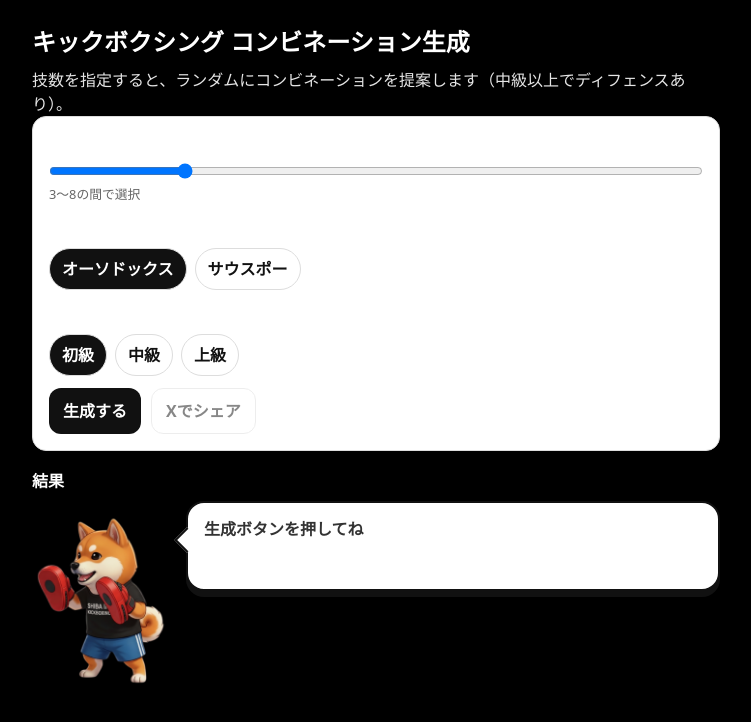
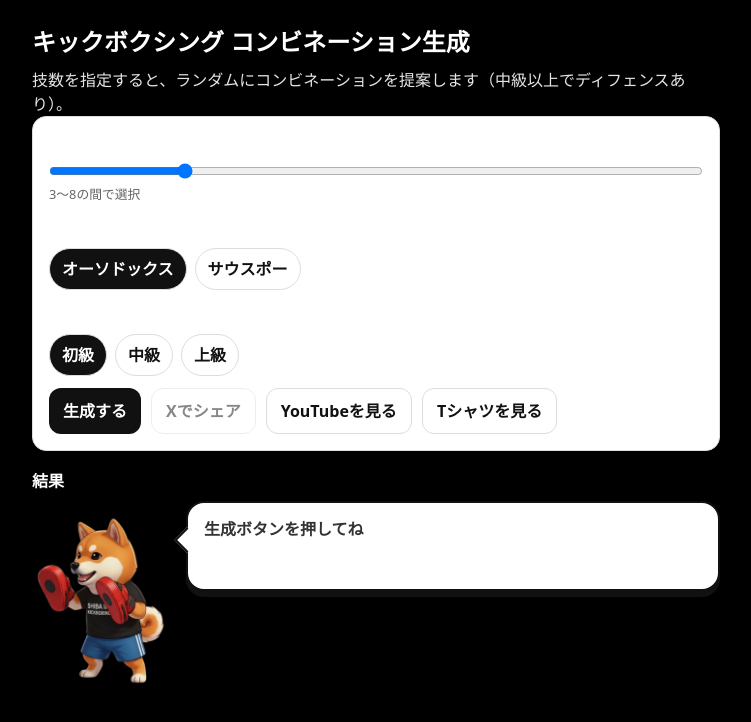
Before and after one commit to fshigeyoshi/kick-combo-generator, a Next.js app: page / in a window 1280 px wide. Shown: the top 722 px of the page, without its empty margins (264-1015 px from the left). Built offline with nearby package versions, Linux system fonts and the light colour scheme.

Commit message:
Add YouTube and T-shirt buttons

```diff
--- a/app/page.tsx
+++ b/app/page.tsx
@@ -40,6 +40,10 @@ export default function Page() {
 
   function onShareX() {
     const url = `https://twitter.com/intent/tweet?text=${encodeURIComponent(shareText)}`;
+    window.open(url, "_blank", "noopener,noreferrer");
+  }
+
+  function openLink(url: string) {
     window.open(url, "_blank", "noopener,noreferrer");
   }
 
@@ -136,7 +140,26 @@ export default function Page() {
   >
     Xでシェア
   </button>
+
+  <button
+    onClick={() =>
+      openLink(
+        "https://youtube.com/playlist?list=PLNWIG_e-8MgVwPShF5yxnX56Xd3rGSlkg&si=eG1iNsx1DYPqqXn_"
+      )
+    }
+    style={secondaryButtonStyle}
+  >
+    YouTubeを見る
+  </button>
+
+  <button
+    onClick={() => openLink("https://ayumu.shopselect.net/")}
+    style={secondaryButtonStyle}
+  >
+    Tシャツを見る
+  </button>
 </div>
+
       </section>
 
       <section style={{ marginTop: 18 }}>
```
Lines whose indentation alone changed are shown as unchanged.
